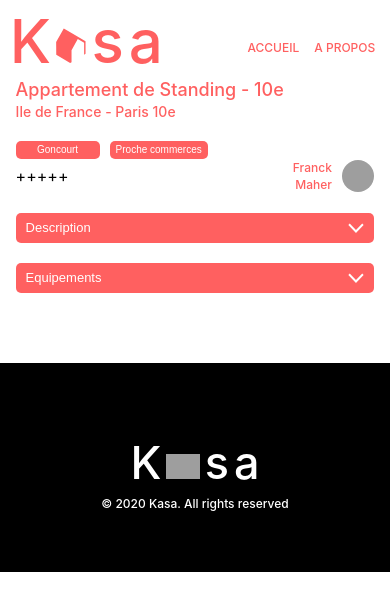
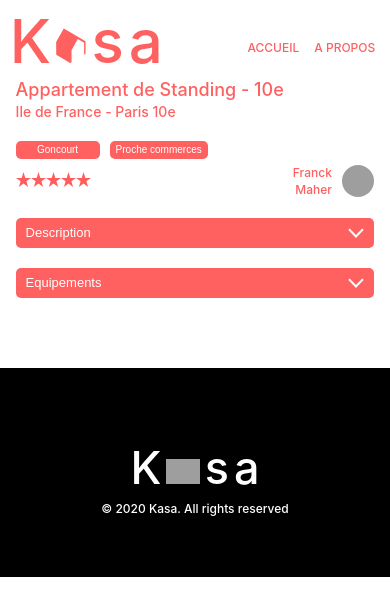
Before and after one commit to polzocr/P11-Kasa, a React (Create React App) app: page /logement/0979876d in a window 390 px wide. Shown: the top 616 px of the page. Built offline with nearby package versions, Linux system fonts and the light colour scheme; grey boxes are pictures that could not be loaded.

Commit message:
ajout des etoiles rose ou pas

```diff
--- a/src/components/Logement/Info/index.css
+++ b/src/components/Logement/Info/index.css
@@ -28,7 +28,7 @@
 .infos-name{
     display: flex;
     flex-direction: column-reverse;
-    justify-content: space-between;
+    justify-content: space-around;
     align-items: flex-end;
     max-width: 30%;
 }
@@ -102,6 +102,7 @@
         justify-content: space-between;
         align-items: center;
         max-width: 100%;
+        margin-top: 5px;
     }
 
     .infos-name-profil {
--- a/src/components/Logement/Info/index.jsx
+++ b/src/components/Logement/Info/index.jsx
@@ -1,7 +1,13 @@
 import Tag from '../Tag/index'
+import Star from '../Star'
+
 import './index.css'
 
 function Info({infosLogement}){
+
+    const tabRating = [1,1,1,1,1]
+    let rating = infosLogement.rating
+
     return (
         <section id="infos">
             <div className="infos-where">
@@ -18,7 +24,14 @@ function Info({infosLogement}){
             </div>
             <div className="infos-name">
                 <div className="infos-name-rating">
-                    <p>+++++</p>
+                    {tabRating.map((rate, index) => {
+                        rating--
+                        if(rating >= 0){
+                            return <Star color={true} key={`rating-${index}`}/>
+                        } else {
+                            return <Star color={false} key={`rating-${index}`} />
+                        }
+                    })}
                 </div>
                 <div className="infos-name-profil">
                     <p>{infosLogement.host.name}</p>
--- /dev/null
+++ b/src/components/Logement/Star/index.css
@@ -0,0 +1,12 @@
+
+
+.rating-star.colored{
+    filter: invert(51%) sepia(90%) saturate(2446%) hue-rotate(326deg) brightness(105%) contrast(107%);
+}
+
+
+@media screen and (max-width:767px){
+    .rating-star{
+        width: 15px;
+    }
+}
--- /dev/null
+++ b/src/components/Logement/Star/index.jsx
@@ -0,0 +1,10 @@
+import './index.css'
+import star from '../../../assets/logement/grey-star.svg'
+
+function Star({color}){
+    return (
+        <img src={star} alt="rating star" className={color ? 'rating-star colored' : 'rating-star'}/>
+    )
+}
+
+export default Star
--- a/src/components/Logement/Tag/index.css
+++ b/src/components/Logement/Tag/index.css
@@ -15,6 +15,10 @@
     align-items: center;
 }
 
+.button-tag:hover{
+    cursor: pointer;
+}
+
 @media screen and (max-width: 767px){
     .button-tag {
         font-size: 10px;
--- a/src/pages/Logement/index.jsx
+++ b/src/pages/Logement/index.jsx
@@ -1,7 +1,6 @@
 import { useParams, Navigate } from "react-router-dom"
 
 import dataLogements from '../../data/logements.json'
-
 import './index.css'
 
 import Dropdown from "../../components/Dropdown/index"
@@ -23,9 +22,7 @@ function Logement(){
 
                     </div>
                 </section>
-                <Info
-                    infosLogement={infosLogement}
-                />
+                <Info infosLogement={infosLogement}/>
                 <section id="dropdowns-logement">
                     <Dropdown
                         key={`description-${infosLogement.id}`}
```
Also changed, not shown: src/assets/logement/grey-star.svg (added), src/assets/logement/star.svg (added).
